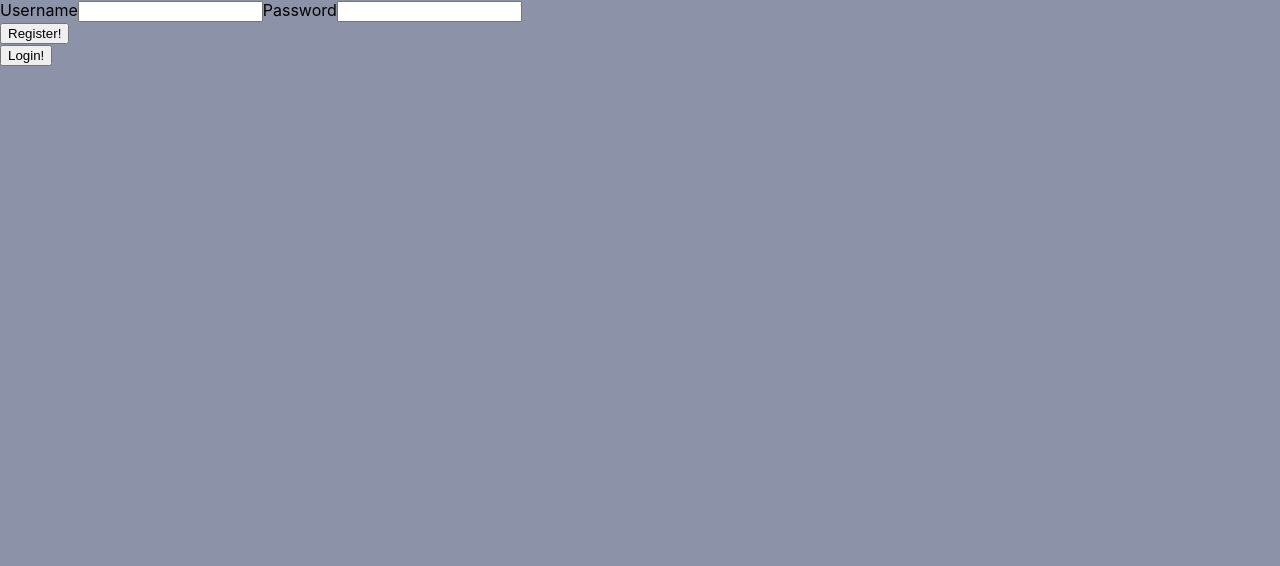
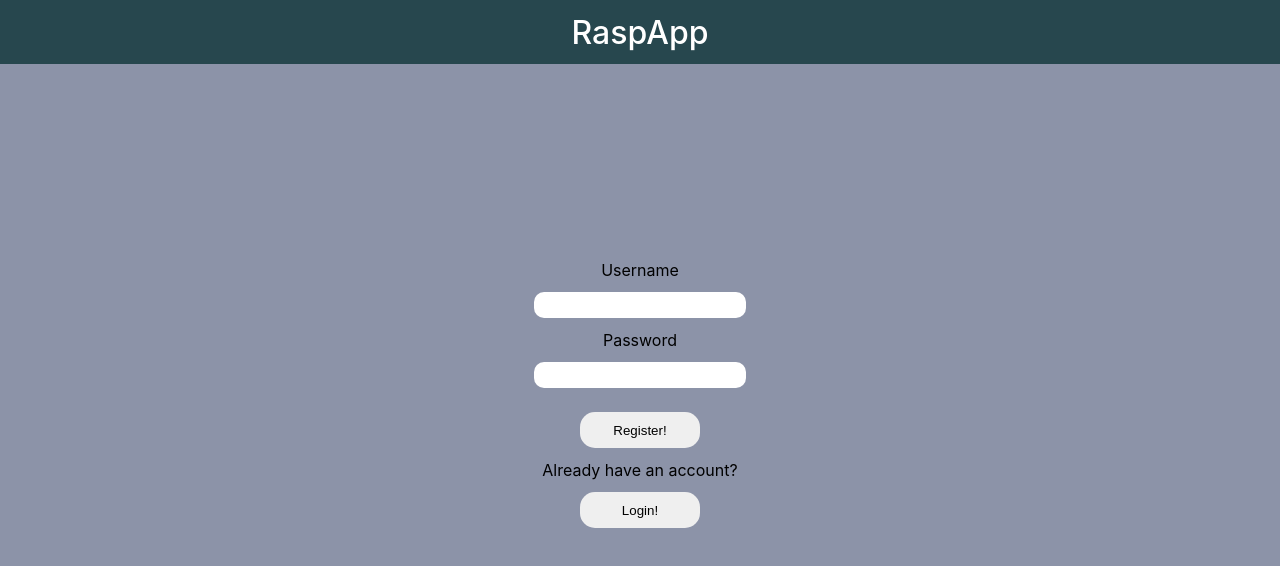
Before and after one commit to lukavelic/message-board, a React (Create React App) app in the folder client/: page / in a window 1280 px wide. Shown: the top 566 px of the page. Built offline with nearby package versions, Linux system fonts and the light colour scheme.

Commit message:
Register and login page styling

```diff
--- a/client/src/App.js
+++ b/client/src/App.js
@@ -1,5 +1,6 @@
 import React, { useEffect, useState } from 'react';
 import RegisterForm from './components/RegisterForm';
+import Header from './components/Header';
 import { Navigate } from 'react-router-dom';
 import axios from 'axios';
 
@@ -68,7 +69,8 @@ function App() {
   }
 
   return (
-    <div>
+    <div className='app'>
+      <Header/>
       {isRegistered ? (<Navigate replace to='/loginPage'/>) : (<RegisterForm submitHandler={handleSubmit} changeHandler={handleChange}/>)}
     </div>
   )
--- a/client/src/components/Header.css
+++ b/client/src/components/Header.css
@@ -1,4 +1,4 @@
-header {
+.header {
     position: fixed;
     display: flex;
     justify-content: center;
@@ -14,5 +14,5 @@ header {
     font-size: 2rem;
     font-weight: 500;
 
-    /* box-shadow: 0px 3px 5px rgb(103, 103, 103); */
+    text-decoration: none;
 }
--- a/client/src/components/Header.js
+++ b/client/src/components/Header.js
@@ -3,7 +3,9 @@ import './Header.css';
 
 function Header() {
   return (
-    <header>RaspApp</header>
+    <a className='header' href="/">
+      <header>RaspApp</header>
+    </a>
   )
 }
 
--- a/client/src/components/LoginPage.js
+++ b/client/src/components/LoginPage.js
@@ -1,5 +1,6 @@
 import React, { useState, useEffect } from 'react';
 import { Navigate } from 'react-router-dom';
+import Header from './Header';
 import Cookies from 'universal-cookie';
 import axios from 'axios';
 
@@ -88,21 +89,19 @@ function LoginPage() {
     };
 
     return (
-        <div>
+        <div className='app'>
+            <Header/>
             {isLoggedIn ? (<Navigate to='/chat'/>) : (
                 <div>
-                    <form onSubmit={handleSubmit}>
+                    <form className='login-form' onSubmit={handleSubmit}>
                         <div className='input-wrapper'>
                             <label htmlFor='username' >Username</label>
                             <input type='text' name='username' required onChange={handleChange}/>
                             <label htmlFor='password'>Password</label>
                             <input type='password' name='password' required onChange={handleChange}/>
                         </div>
-                        <input type='submit' value='Login'/>
+                        <input type='submit' className='button' value='Login'/>
                     </form>
-                    <a href="/">
-                        Home
-                    </a>
                 </div>
             )}
         </div>
--- /dev/null
+++ b/client/src/components/RegisterForm.css
@@ -0,0 +1,58 @@
+.app {
+    display: flex;
+    justify-content: center;
+    align-items: center;
+
+    height: 100vh;
+}
+
+.register-box {
+    display: flex;
+    justify-content: center;
+    align-items: center;
+
+    flex-direction: column;
+}
+
+form {
+    display: flex;
+    justify-content: center;
+    align-items: center;
+
+    flex-direction: column;
+}
+
+.input-wrapper {
+    display: flex;
+    justify-content: center;
+    align-items: center;
+
+    flex-direction: column;
+}
+
+.input-wrapper input {
+    height: 24px;
+    width: 200px;
+
+    margin: 12px;
+    padding-left: 10px;
+
+    border: none;
+    border-radius: 10px;
+
+    outline: none;
+}
+
+.button {
+    width: 120px;
+    height: 36px;
+
+    margin: 12px;
+
+    border-radius: 15px;
+    border: none;
+}
+
+.login-form {
+    margin-top: 96px;
+}
--- a/client/src/components/RegisterForm.js
+++ b/client/src/components/RegisterForm.js
@@ -1,4 +1,5 @@
 import React from 'react';
+import './RegisterForm.css'
 
 function RegisterForm(props) {
 
@@ -12,7 +13,7 @@ function RegisterForm(props) {
     }
 
     return (
-        <div>
+        <div className='register-box'>
             <form onSubmit={submitHandler}>
                 <div className='input-wrapper'>
                     <label htmlFor='username' >Username</label>
@@ -20,10 +21,11 @@ function RegisterForm(props) {
                     <label htmlFor='password'>Password</label>
                     <input type='password' name='password' required onChange={changeHandler}/>
                 </div>
-                <input type='submit' value='Register!'/>
+                <input type='submit' className='button' value='Register!'/>
             </form>
+            <span className='login-text'>Already have an account?</span>
             <a href="/loginPage">
-                <button>Login!</button>
+                <button className='button'>Login!</button>
             </a>
         </div>
     )
```
